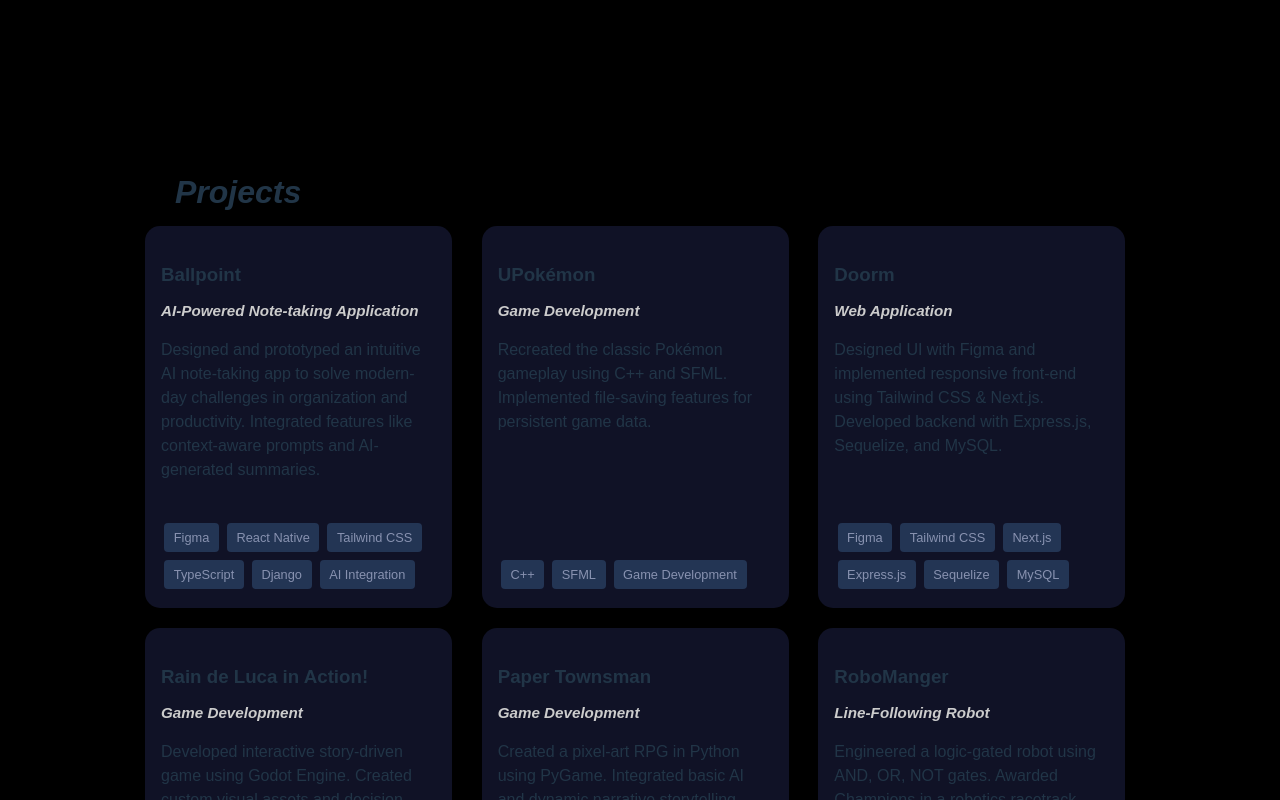
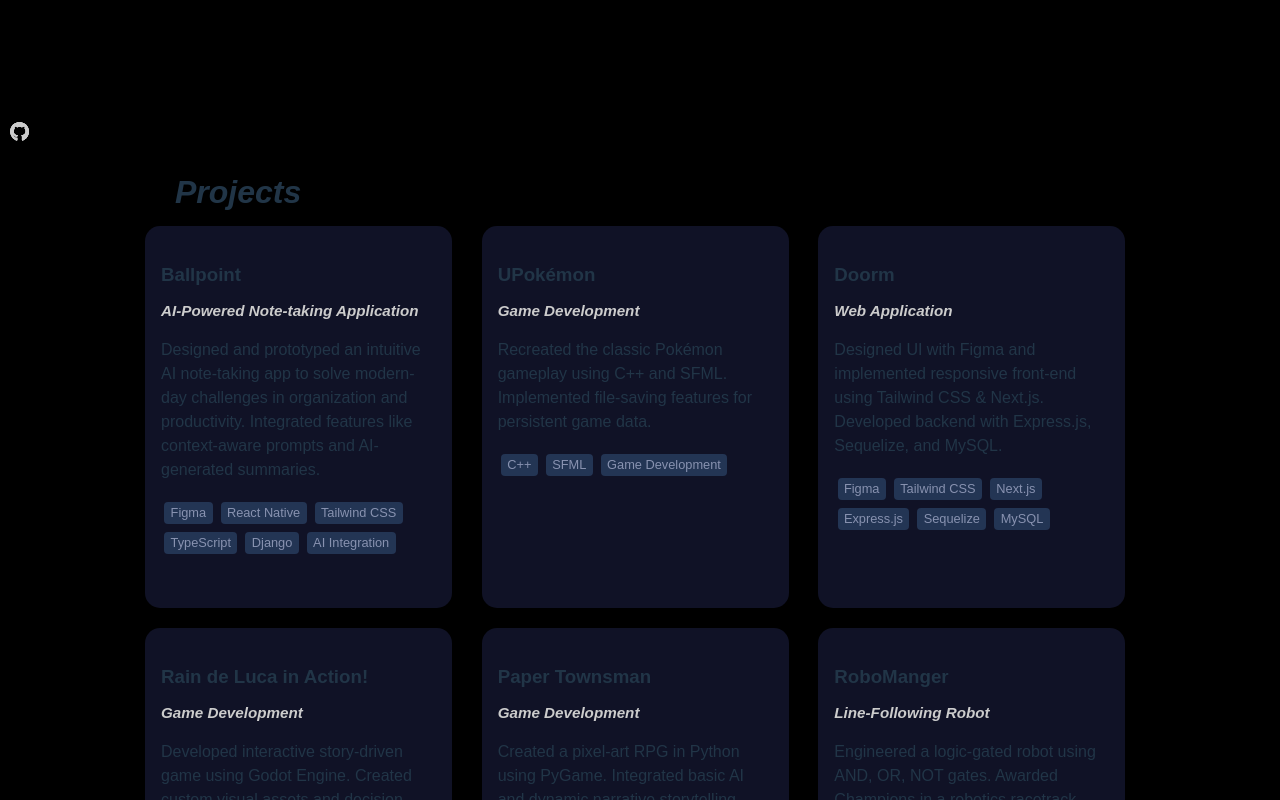
Before and after one commit to renierjardio/responsive-portfolio, a React (Vite) app: page / in a window 1280 px wide. Shown: the part 640-1440 px from the top of the page. Built offline with nearby package versions, Linux system fonts and the light colour scheme.

Commit message:
[Projects] added github links as applicable

```diff
--- a/src/App.css
+++ b/src/App.css
@@ -161,10 +161,23 @@
 .technologies span {
   background-color: #233554;
   color: #8892b0;
-  padding: 0.3rem 0.6rem;
+  padding: 0.1rem 0.4rem;
   margin: 0.2rem;
   border-radius: 4px;
   font-size: 0.8rem;
+}
+
+.github-icon {
+  position: absolute;
+  bottom: 10px;
+  left: 10px;
+  color: #ccc;
+  font-size: 1.2rem;
+}
+
+.github-icon:hover {
+  color: white;
+  filter: drop-shadow(0 0 4px #ccc);
 }
 
 /* Skills Section */
--- a/src/components/Projects.jsx
+++ b/src/components/Projects.jsx
@@ -1,3 +1,5 @@
+import { FaGithub } from "react-icons/fa";
+
 export default function Projects() {
   const projectsData = [
     {
@@ -13,6 +15,7 @@
         "Django",
         "AI Integration",
       ],
+      githubLink: "https://github.com/Loweso/ballpoint",
     },
     {
       title: "UPokémon",
@@ -20,6 +23,7 @@
       description:
         "Recreated the classic Pokémon gameplay using C++ and SFML. Implemented file-saving features for persistent game data.",
       technologies: ["C++", "SFML", "Game Development"],
+      githubLink: "",
     },
     {
       title: "Doorm",
@@ -34,6 +38,7 @@
         "Sequelize",
         "MySQL",
       ],
+      githubLink: "https://github.com/Loweso/doorm",
     },
     {
       title: "Rain de Luca in Action!",
@@ -41,6 +46,7 @@
       description:
         "Developed interactive story-driven game using Godot Engine. Created custom visual assets and decision logic based on finite automata.",
       technologies: ["Godot Engine", "Sprite Art", "Finite Automata"],
+      githubLink: "https://github.com/Loweso/rain_deLuca",
     },
     {
       title: "Paper Townsman",
@@ -48,6 +54,7 @@
       description:
         "Created a pixel-art RPG in Python using PyGame. Integrated basic AI and dynamic narrative storytelling.",
       technologies: ["Python", "PyGame", "Pixel Art", "Game Design"],
+      githubLink: "https://github.com/Loweso/paper-townsman",
     },
     {
       title: "RoboManger",
@@ -70,12 +77,24 @@
                 <h4 className="project-subtitle">{project.subtitle}</h4>
               )}
               <p>{project.description}</p>
+              <div className="technologies">
+                {project.technologies.map((tech, techIndex) => (
+                  <span key={techIndex}>{tech}</span>
+                ))}
+              </div>
             </div>
 
-            <div className="technologies">
-              {project.technologies.map((tech, techIndex) => (
-                <span key={techIndex}>{tech}</span>
-              ))}
+            <div>
+              {project.githubLink && (
+                <a
+                  href={project.githubLink}
+                  target="_blank"
+                  rel="noopener noreferrer"
+                  className="github-icon"
+                >
+                  <FaGithub />
+                </a>
+              )}
             </div>
           </div>
         ))}
```
